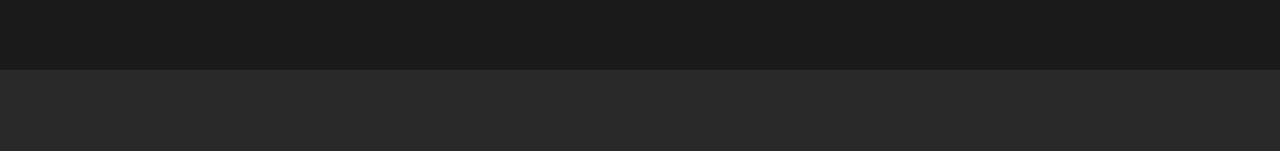
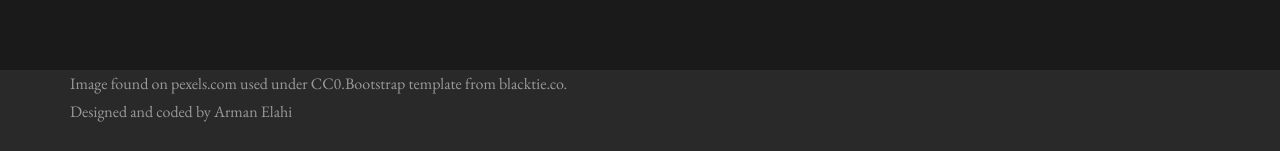
Before and after one commit to elahi-arman/elahi-arman.github.io, a plain HTML site: page rangeeli_sham/index.html in a window 1280 px wide. Shown: the part 3051-3202 px from the top of the page. Before the commit the page ends 3121 px from the top, so only its background shows below. Drawn offline with nearby package versions, Linux system fonts and the light colour scheme.

Commit message:
Added Footer

```diff
--- a/rangeeli_sham/index.html
+++ b/rangeeli_sham/index.html
@@ -228,15 +228,11 @@
 			</div>
 		</div>
 
-<!-- 	<section id="register" name="register"></section>
-	<div id="f">
-		<div class="container">
-			<div class="row">
-				<h3>PURCHASING TICKETS</h3>
-				<iframe src="https://docs.google.com/forms/d/1009laWtVeRca9XVke4ovQcmdQq6PNll12AcwexnNYoE/viewform?embedded=true" width="522" height="572" frameborder="0" marginheight="0" marginwidth="0">Loading...</iframe>
-			</div>
+		<div id="footer">
+		  <div class="container">
+		    <p class="text-muted">Image found on pexels.com used under CC0.Bootstrap template from blacktie.co.<br /> Designed and coded by Arman Elahi </p>
+		  </div>
 		</div>
-	</div>	 -->
 
 
     <!-- Bootstrap core JavaScript
```
